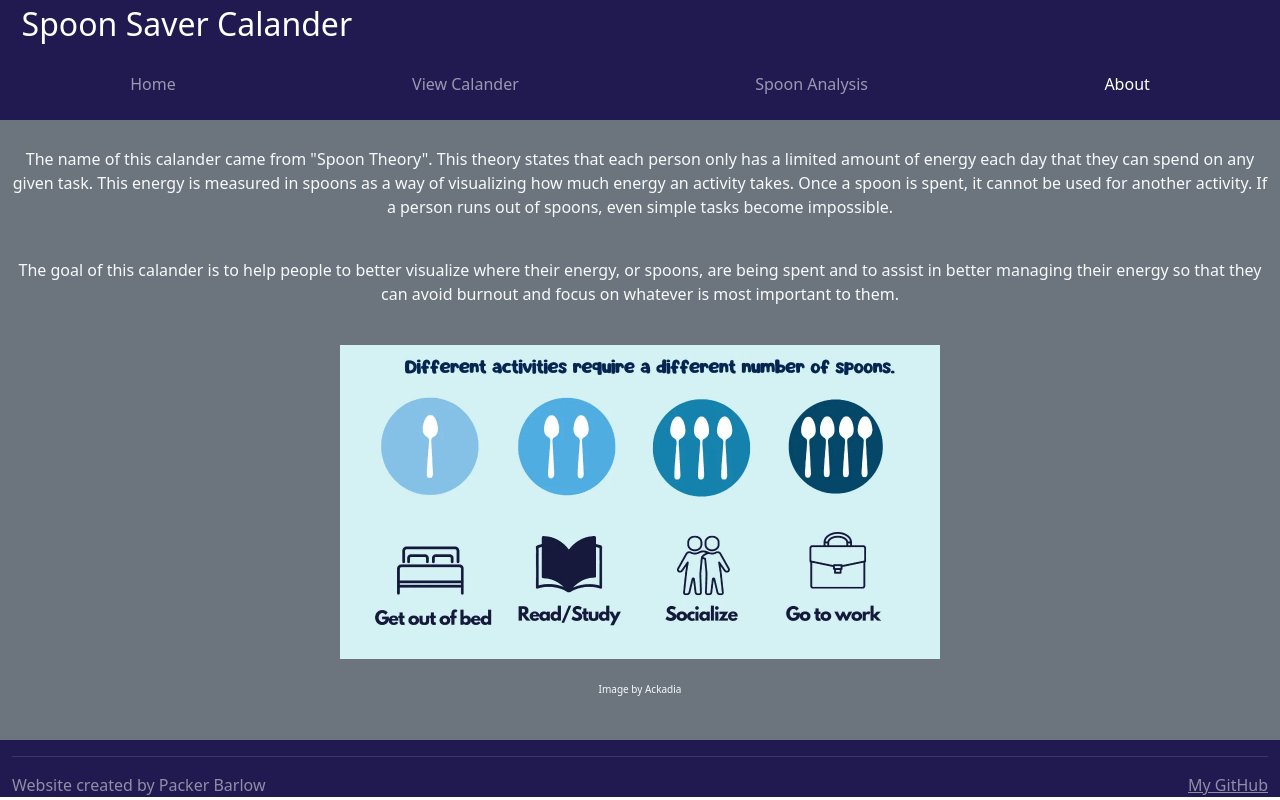
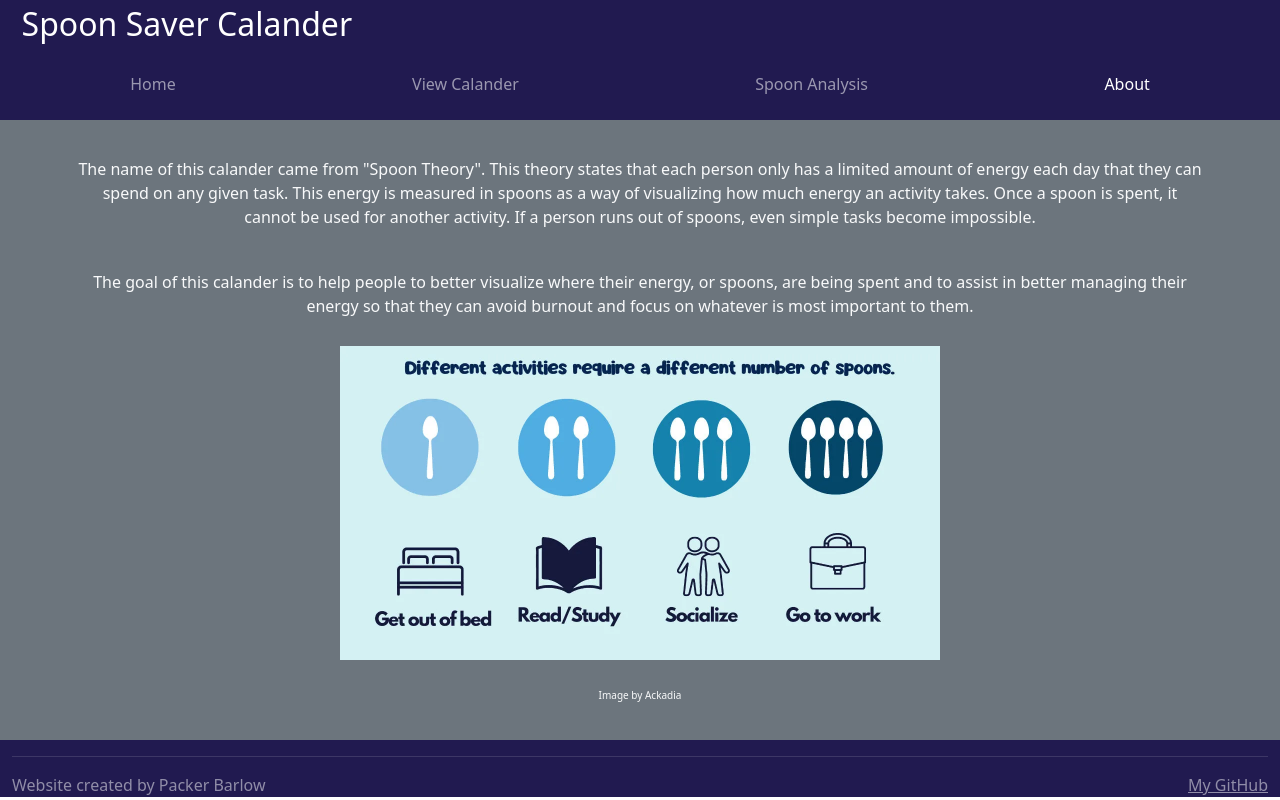
Before and after one commit to packerb2/Introvert_Calander_Startup, a React (Vite) app: page /about in a window 1280 px wide. Built offline with nearby package versions, Linux system fonts and the light colour scheme.

Commit message:
finished about functionality

```diff
--- a/src/about/about.css
+++ b/src/about/about.css
@@ -16,6 +16,10 @@ main {
   align-items: center;
   justify-content: space-around;
   background-color: rgb(33, 26, 80);
+}
+
+p {
+  margin: 1% 5%;
 }
 
 .credit {
--- a/src/about/about.jsx
+++ b/src/about/about.jsx
@@ -2,6 +2,12 @@ import React from 'react';
 import './about.css';
 
 export function About() {
+  const [imageUrl, setImageUrl] = React.useState('feature-image-spoon-theory-jpg.webp');
+
+  React.useEffect(() => {
+    setImageUrl(`feature-image-spoon-theory-jpg.webp`);
+  }, []);
+
   return (
     <main className="container-fluid bg-secondary text-center">
       <p>
@@ -15,7 +21,7 @@ export function About() {
           The goal of this calander is to help people to better visualize where their energy, or spoons, are being spent and to assist
           in better managing their energy so that they can avoid burnout and focus on whatever is most important to them.
       </p>
-      <div id="picture" className="picture-box"><img width="600px" src="feature-image-spoon-theory-jpg.webp" /></div>
+      <div id="picture" className="picture-box"><img width="600px" src={imageUrl} /></div>
       <p className="credit">Image by Ackadia</p>
     </main>
   );
```
